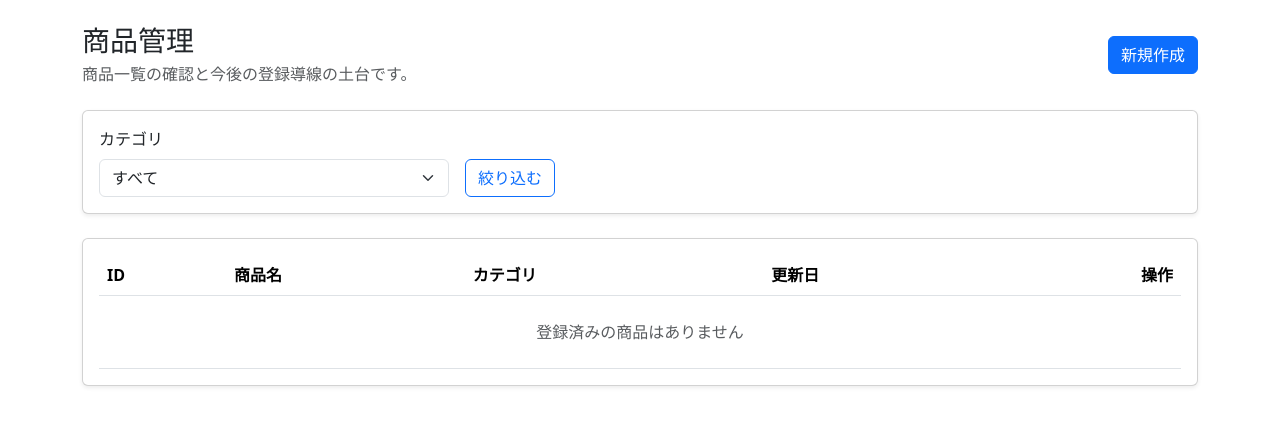
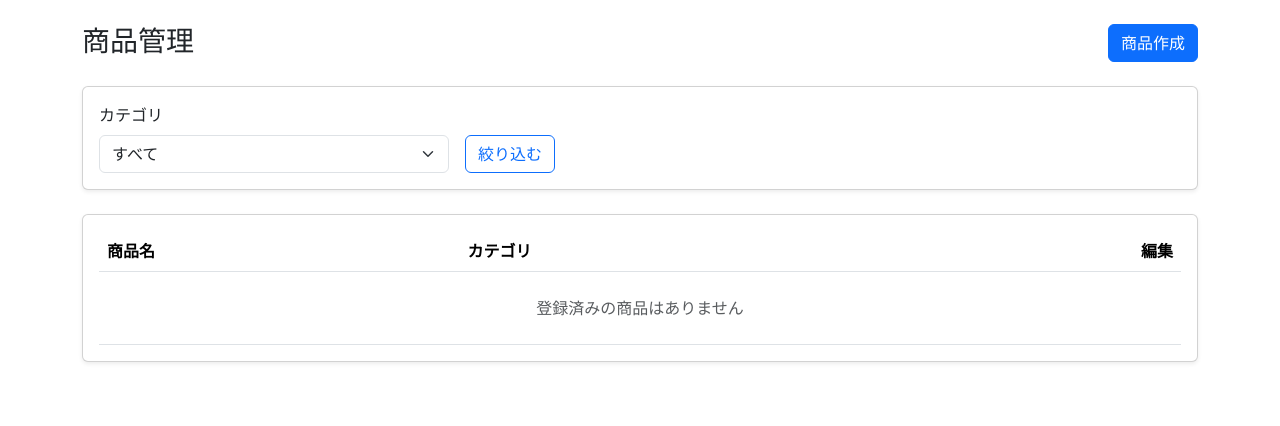
Before and after one commit to yutaArakawa/OplanTeamDevelopRoadMap, a Django app: template inventory/templates/inventory/goods_list.html in a window 1280 px wide. Shown: the part 58-484 px from the top of the page. Run offline with Django 5.2, Linux system fonts and the light colour scheme; the template is opened without the code that fills it, so the values that code supplies are empty.

Commit message:
リストhtmlの改修

```diff
--- a/inventory/templates/inventory/goods_list.html
+++ b/inventory/templates/inventory/goods_list.html
@@ -8,10 +8,9 @@
 <div class="d-flex align-items-center mb-4">
     <div>
         <h1 class="h3 mb-1">商品管理</h1>
-        <p class="text-muted mb-0">商品一覧の確認と今後の登録導線の土台です。</p>
     </div>
     <a href="{% url 'goods_create' %}" class="btn btn-primary ms-auto">
-        新規作成
+        商品作成
     </a>
 </div>
 
@@ -41,37 +40,25 @@
         <table class="table align-middle mb-0">
             <thead>
                 <tr>
-                    <th>ID</th>
                     <th>商品名</th>
                     <th>カテゴリ</th>
-                    <th>更新日</th>
-                    <th class="text-end">操作</th>
+                    <th class="text-end">編集</th>
                 </tr>
             </thead>
             <tbody>
                 {% for goods in goods_list %}
                 <tr>
-                    <td>{{ goods.id }}</td>
                     <td>{{ goods.goods_name }}</td>
                     <td>{{ goods.goods_category }}</td>
-                    <td>{{ goods.updated_at|date:'Y-m-d H:i' }}</td>
                     <td class="text-end">
-                        <form method="post" action="{% url 'goods_delete' goods.id %}">
-                            {% csrf_token %}
-                            <input type="hidden" name="next" value="{{ request.get_full_path }}">
-                            <button
-                                type="submit"
-                                class="btn btn-sm btn-outline-danger"
-                                {% if not goods.can_delete %}disabled title="在庫情報または受注明細に紐づく商品は削除できません。"{% endif %}
-                            >
-                                削除
-                            </button>
-                        </form>
+                        <a href="{% url 'goods_edit' goods.id %}" class="btn btn-sm btn-outline-primary">
+                            編集
+                        </a>
                     </td>
                 </tr>
                 {% empty %}
                 <tr>
-                    <td colspan="5" class="text-center text-muted py-4">
+                    <td colspan="3" class="text-center text-muted py-4">
                         登録済みの商品はありません
                     </td>
                 </tr>
```
